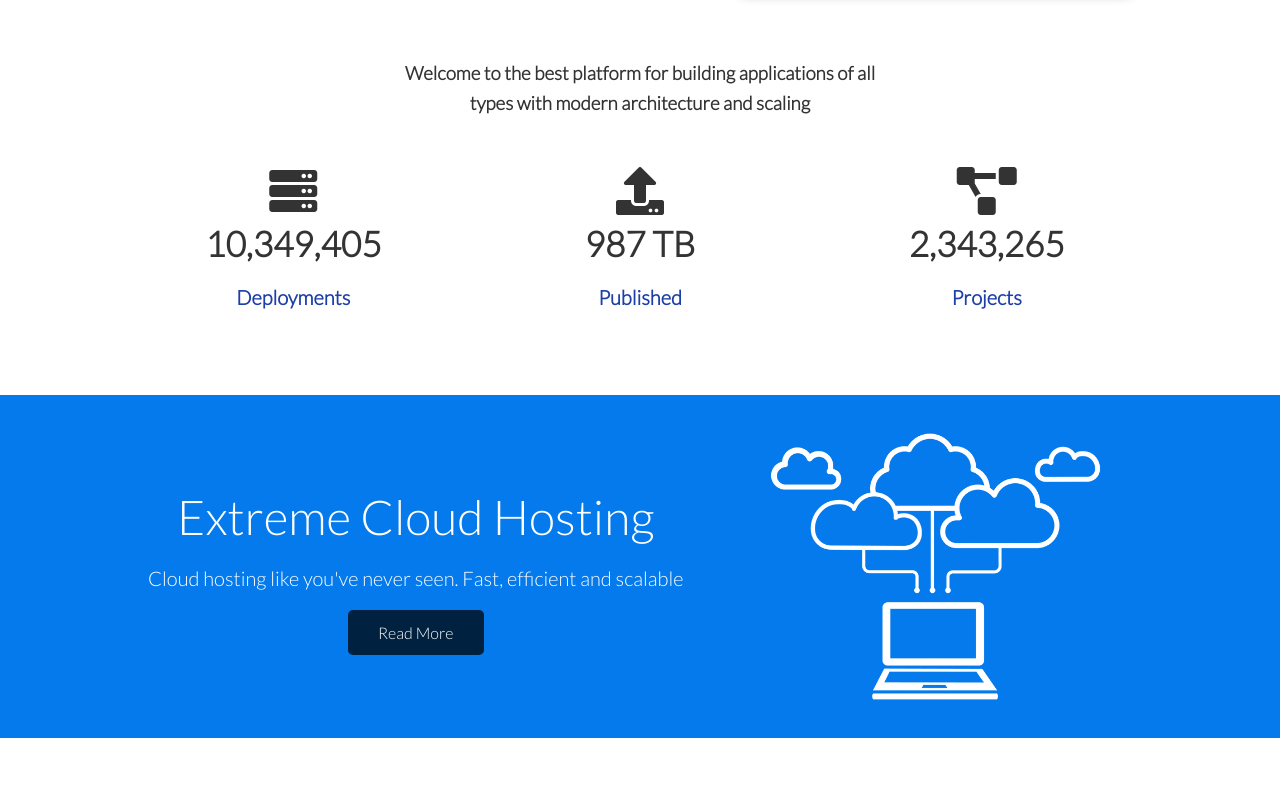
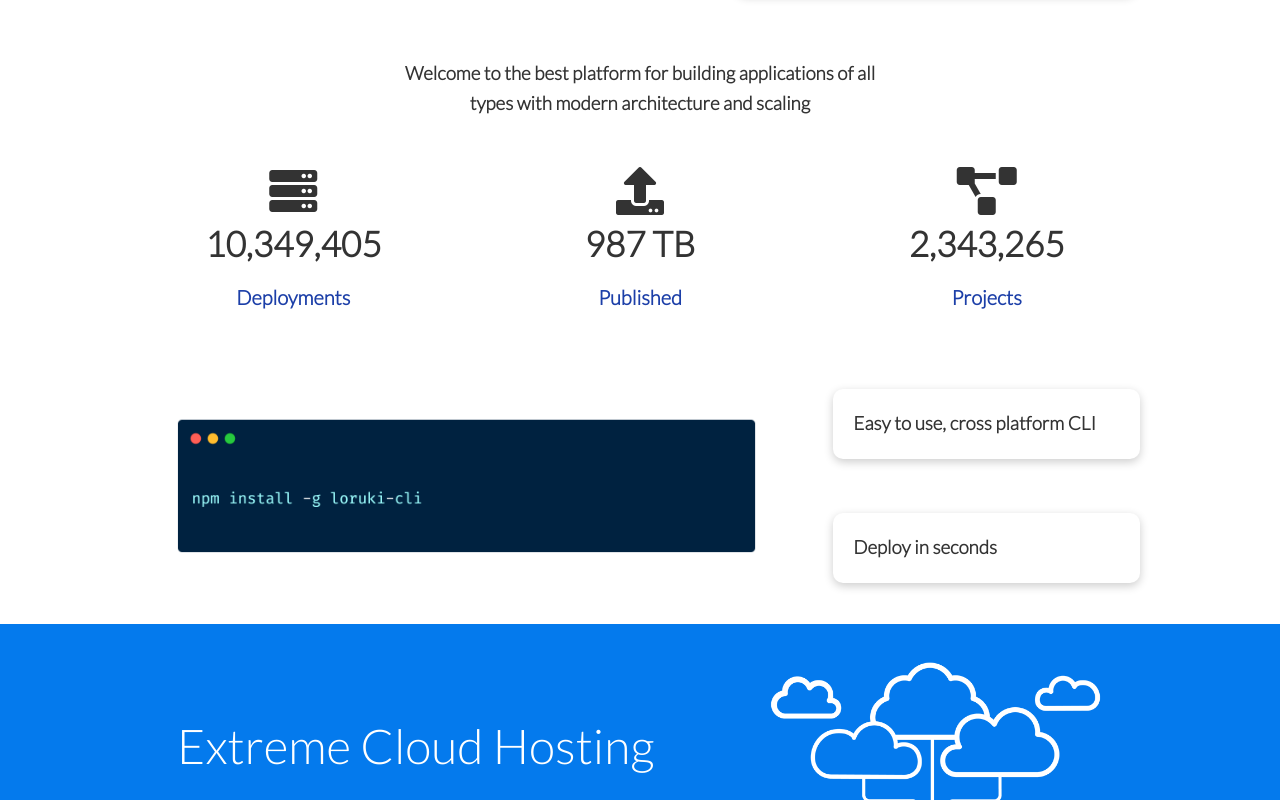
Before and after one commit to BF-FrontEnd-class-2025/group-4-loruki, a website: page index.html in a window 1280 px wide. Shown: the part 511-1311 px from the top of the page. Before the commit the page ends 1273 px from the top, so only its background shows below. Drawn offline with Linux system fonts and the light colour scheme.

Commit message:
develop cli section

```diff
--- a/css/style.css
+++ b/css/style.css
@@ -168,6 +168,17 @@ pre {
   font-weight: bold;
 }
 
+/* Cli */
+.cli .grid {
+  grid-template-columns: repeat(3, 1fr);
+  grid-template-rows: repeat(2, 1fr);
+}
+
+.cli .grid > *:first-child {
+  grid-column: 1 / span 2;
+  grid-row: 1 / span 2;
+}
+
 /* Cloud */
 .cloud .grid {
   grid-template-columns: 4fr 3fr;
--- a/index.html
+++ b/index.html
@@ -89,6 +89,18 @@
         </div>
       </div>
     </section>
+    <!-- Cli -->
+    <section class="cli">
+      <div class="container grid">
+        <img src="images/cli.png" alt="" />
+        <div class="card">
+          <h3>Easy to use, cross platform CLI</h3>
+        </div>
+        <div class="card">
+          <h3>Deploy in seconds</h3>
+        </div>
+      </div>
+    </section>
     <!-- Cloud -->
     <section class="cloud bg-primary my-2 py-2">
       <div class="container grid">
```
